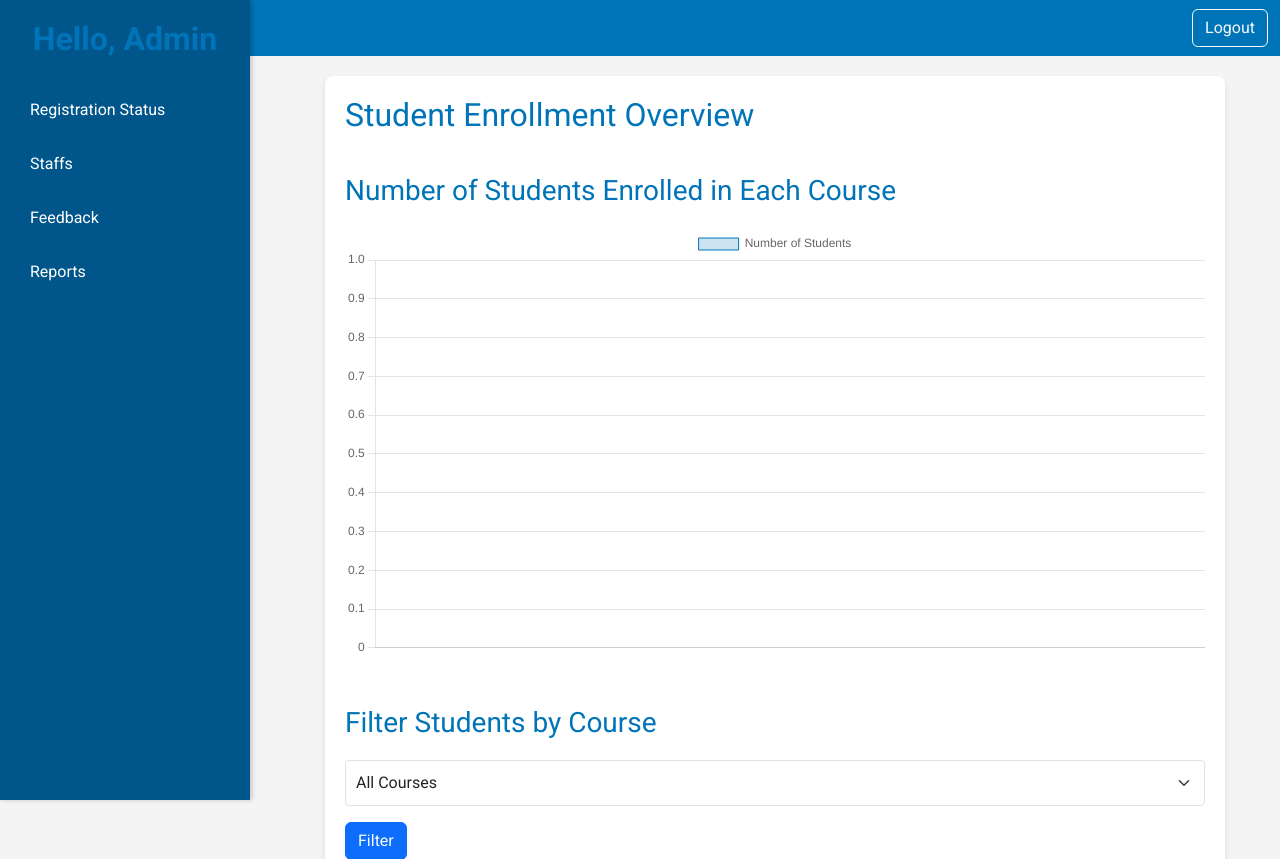
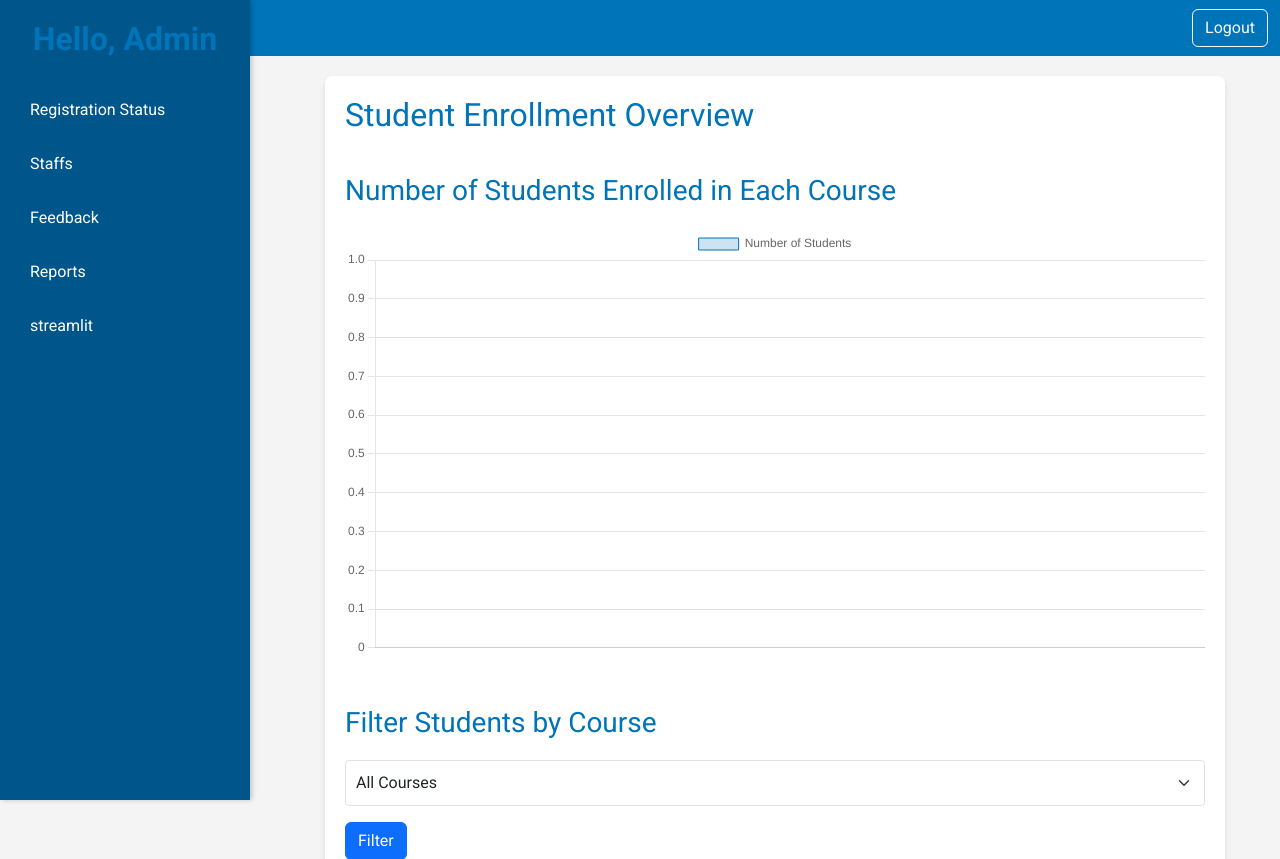
Before and after one commit to Bimalv01/EduAi, a Django app: page /Admin_Dashboard/ in a window 1280 px wide. Shown: the top 859 px of the page. Run offline with Django 4.2, Linux system fonts and the light colour scheme; data that the repository does not hold is empty.

Commit message:
edu ai, secnd commit

```diff
--- a/school_app/views.py
+++ b/school_app/views.py
@@ -604,7 +604,7 @@ def teacher_dashboard(request, teacher_id):
 
     return render(request, 'teacher_dashboard.html', context)
 
-
+#AIzaSyANJULnEd9LQDLpGVswoofTtzHGIUCpXQs
 
 #note maker
 client = Groq(api_key="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")
--- a/templates/Admin_Dashboard.html
+++ b/templates/Admin_Dashboard.html
@@ -132,6 +132,7 @@
         <a href="{% url 'teacher_list' %}">Staffs</a>
         <a href="{% url 'feedback_analysis' %}">Feedback</a>
         <a href="{% url 'student_report' %}">Reports</a>
+        <a href="https://aiproject-phbf3diiwpunfhxcqbqnxw.streamlit.app/">streamlit</a>
     </div>
 
     <!-- Main Content -->
```
